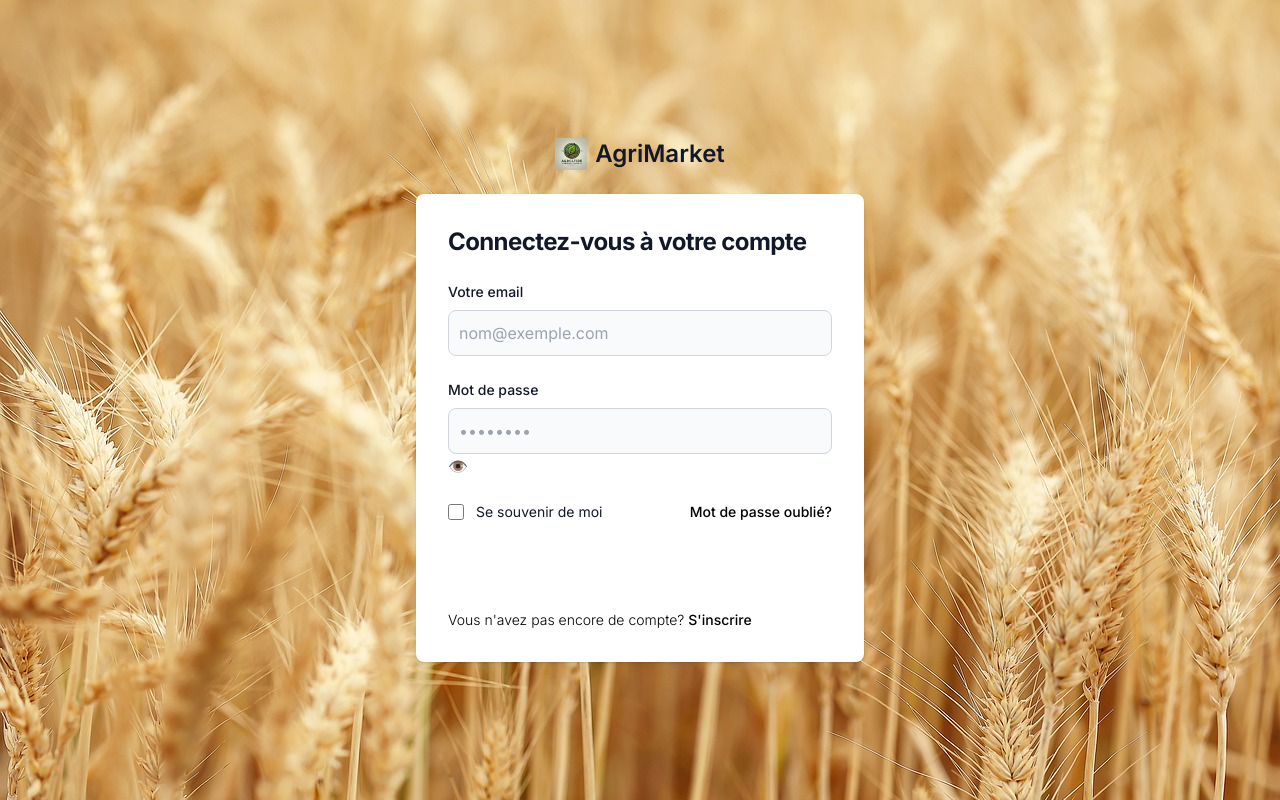
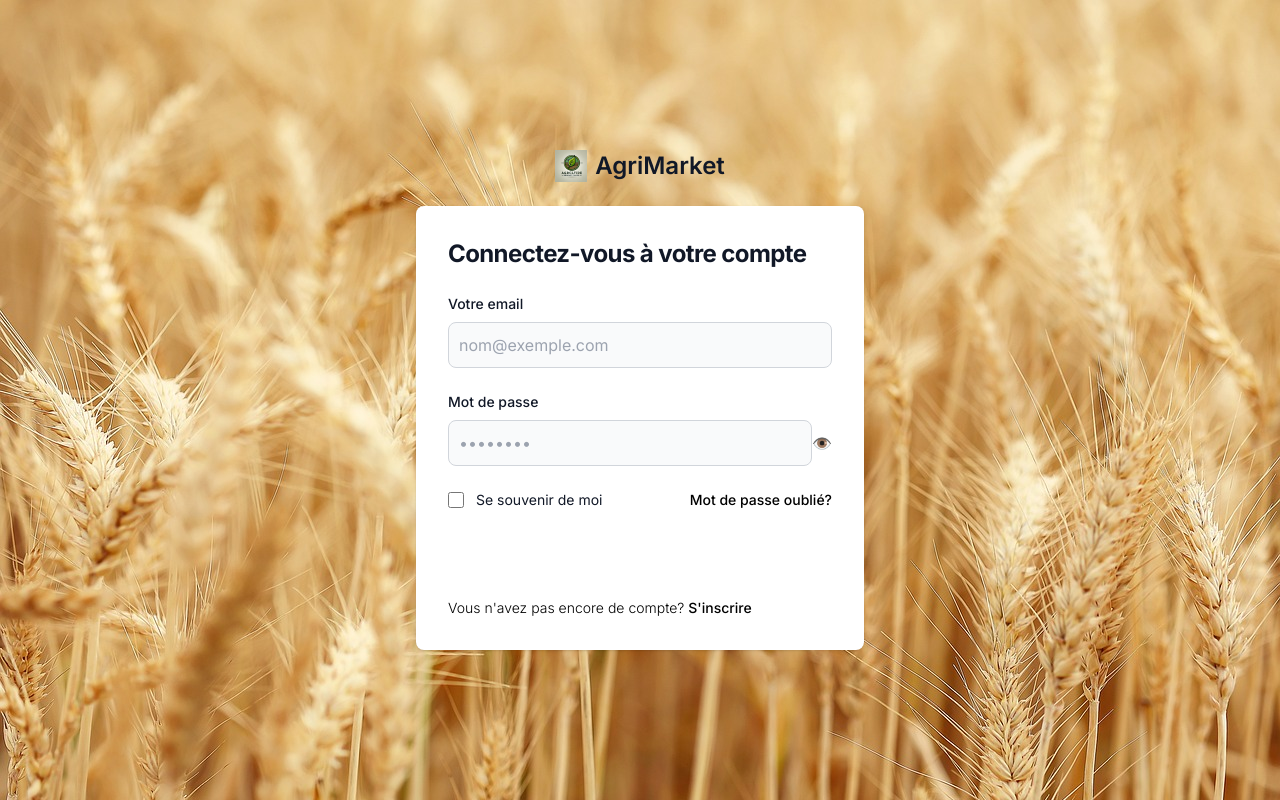
Before and after one commit to beau2007/AgriMarkets, a Next.js app: page /login in a window 1280 px wide. Built offline with nearby package versions, Linux system fonts and the light colour scheme; no server answers.

Commit message:
fix : correction du showpassword

```diff
--- a/components/Forms/Login.jsx
+++ b/components/Forms/Login.jsx
@@ -1,5 +1,5 @@
 "use client"
-import React, { useState } from 'react'
+import React, { useState, useEffect } from 'react'
 import { useRouter } from 'next/navigation';
 import Image from 'next/image'
 import Link from 'next/link'
@@ -42,6 +42,7 @@ const Login = () => {
     setShowPassword(!showPassword);
   };
 
+
   return (
     <section className={style.identification}>
       <div className="flex flex-col items-center justify-center px-6 py-8 mx-auto md:h-screen lg:py-0">
@@ -69,8 +70,9 @@ const Login = () => {
               </div>
               <div>
                 <label htmlFor="password" className="block mb-2 text-sm font-medium text-gray-900 dark:text-white">Mot de passe</label>
+                <div className="inline-flex w-full">
                 <input
-                  type="password"
+                  type={showPassword ? 'text' : 'password'}
                   name="password"
                   id="password"
                   placeholder="••••••••"
@@ -81,6 +83,7 @@ const Login = () => {
                 <button type="button" onClick={togglePasswordVisibility}>
                     {showPassword ? '🙈' : '👁️'}
                 </button>
+                </div>
               </div>
 
               <div className="flex items-center justify-between">
```
